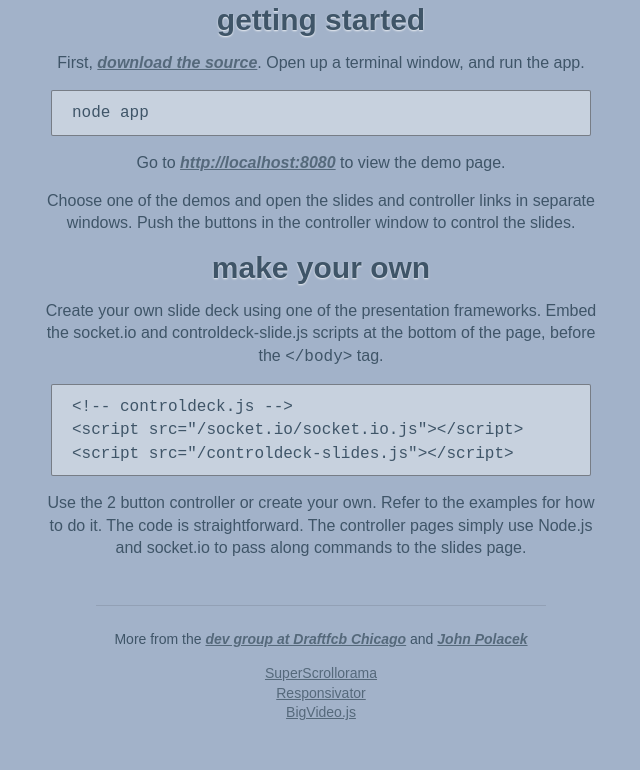
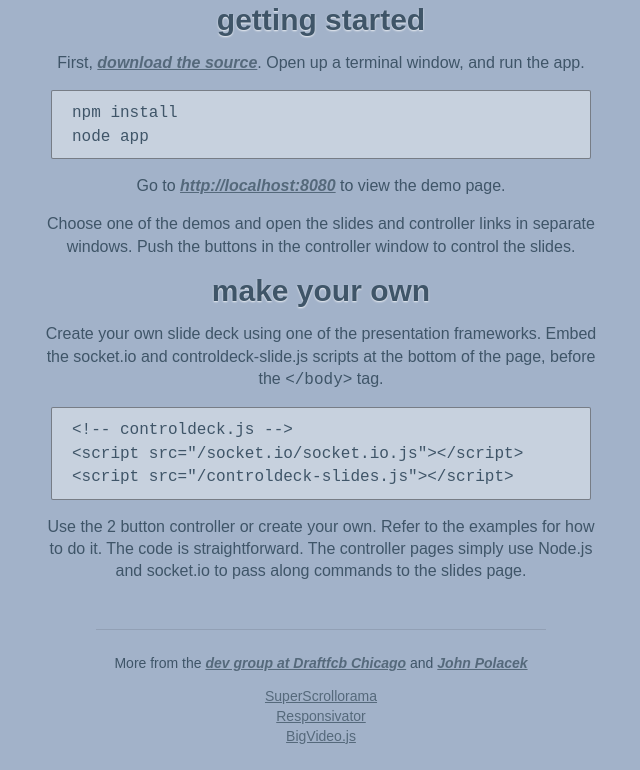
Before and after one commit to johnpolacek/controldeck.js, a plain HTML site: page index.html in a window 1280 px wide. Shown: the part 831-1601 px from the top of the page, without its empty margins (319-959 px from the left). Before the commit the page ends 1578 px from the top, so only its background shows below. Drawn offline with Linux system fonts and the light colour scheme; a web font is replaced by a local one.

Commit message:
Update index.html

```diff
--- a/index.html
+++ b/index.html
@@ -43,7 +43,7 @@
 
             <h3>Getting Started</h3>
             <p>First, <a href="https://github.com/dfcb/controldeck.js/archive/master.zip">download the source</a>. Open up a terminal window, and run the app.</p>
-            <p class="code"><code>node app</code></p>
+            <p class="code"><code>npm install<br />node app</code></p>
             <p>Go to <a href="http://localhost:8080" target="_blank">http://localhost:8080</a> to view the demo page.</p>
             <p>Choose one of the demos and open the slides and controller links in separate windows. Push the buttons in the controller window to control the slides.</p>
 
```
